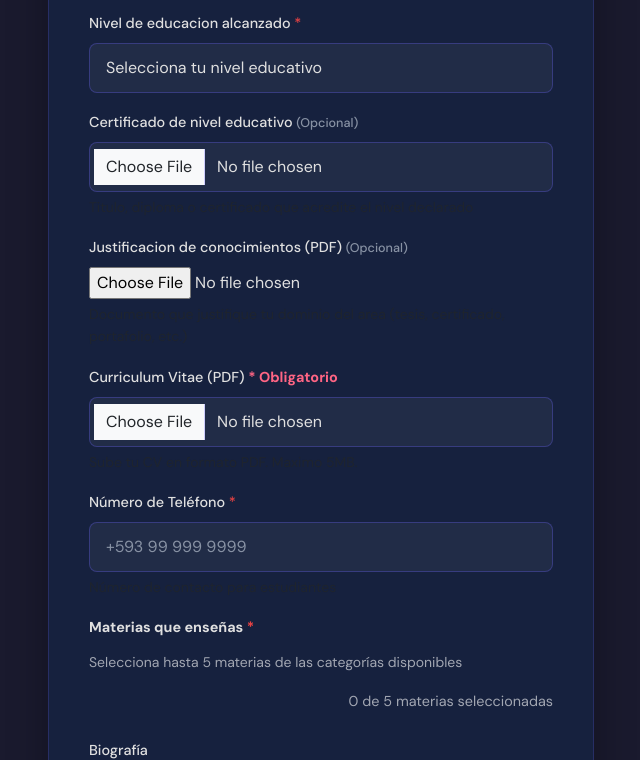
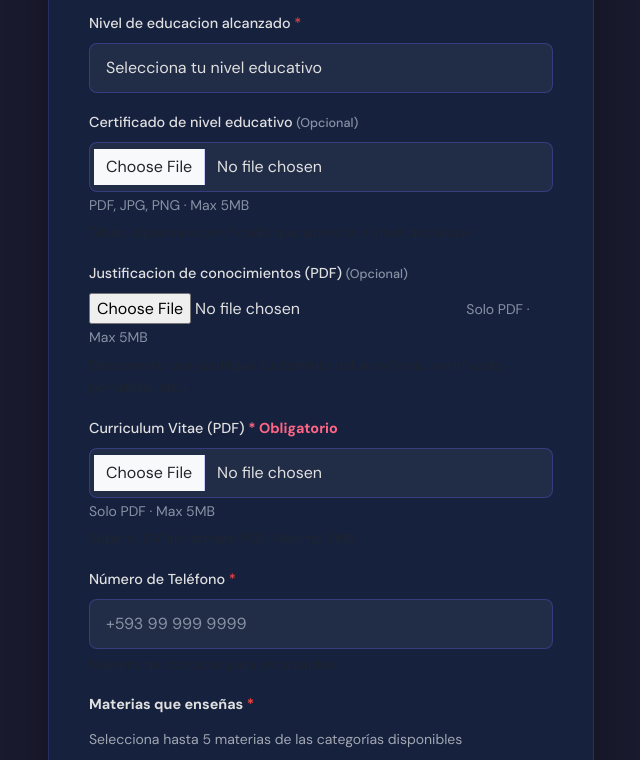
Before and after one commit to levi1519/subjectSupport, a Django app: page /tutores/registro/ in a window 1280 px wide. Shown: the part 689-1449 px from the top of the page, without its empty margins (319-959 px from the left). Run offline with Django 5.2, Linux system fonts and the light colour scheme; the visitor is signed in with stand-in values (Sample User, id 1); data comes from the database, SQL or seed files in the repository; parts of the project's set-up code (start-up, migrations or seed data) failed here and were passed over.

Commit message:
fix: request.FILES en RegisterTutorView, cv_file en save(), formatos visibles

```diff
--- a/apps/accounts/forms.py
+++ b/apps/accounts/forms.py
@@ -307,8 +307,8 @@ class TutorRegistrationForm(UserCreationForm):
             profile.is_foreign_institution = self.cleaned_data.get('is_foreign_institution', False)
             if self.cleaned_data.get('university_name'):
                 profile.university_name = self.cleaned_data['university_name']
-            if self.cleaned_data.get('document_file'):
-                profile.document_file = self.cleaned_data['document_file']
+            if self.cleaned_data.get('cv_file'):
+                profile.cv_file = self.cleaned_data['cv_file']
             if self.cleaned_data.get('institutional_credential_file'):
                 profile.institutional_credential_file = self.cleaned_data['institutional_credential_file']
             profile.save()
@@ -555,8 +555,8 @@ class ClientRegistrationForm(UserCreationForm):
             profile.phone_number = self.cleaned_data.get('phone_number', '')
             if self.cleaned_data.get('university_name'):
                 profile.university_name = self.cleaned_data['university_name']
-            if self.cleaned_data.get('document_file'):
-                profile.document_file = self.cleaned_data['document_file']
+            if self.cleaned_data.get('id_document_file'):
+                profile.id_document_file = self.cleaned_data['id_document_file']
             profile.save()
         return user
 
--- a/apps/accounts/templates/accounts/register_tutor.html
+++ b/apps/accounts/templates/accounts/register_tutor.html
@@ -179,6 +179,7 @@
                                     {% endif %}
                                 </label>
                                 {{ form.education_certificate_file }}
+                                <small class="text-muted">PDF, JPG, PNG · Max {{ config.max_file_size_mb }}MB</small>
                                 <div class="form-text">{{ form.education_certificate_file.help_text }}</div>
                                 {% if form.education_certificate_file.errors %}<div class="text-danger small">{{ form.education_certificate_file.errors }}</div>{% endif %}
                             </div>
@@ -208,6 +209,7 @@
                                     {% endif %}
                                 </label>
                                 {{ form.institutional_credential_file }}
+                                <small class="text-muted">PDF, JPG, PNG · Max {{ config.max_file_size_mb }}MB</small>
                                 <div class="form-text">{{ form.institutional_credential_file.help_text }}</div>
                                 {% if form.institutional_credential_file.errors %}<div class="text-danger small">{{ form.institutional_credential_file.errors }}</div>{% endif %}
                             </div>
@@ -223,6 +225,7 @@
                                     {% endif %}
                                 </label>
                                 {{ form.knowledge_document_file }}
+                                <small class="text-muted">Solo PDF · Max {{ config.max_file_size_mb }}MB</small>
                                 {% if form.knowledge_document_file.help_text %}
                                     <div class="form-text">{{ form.knowledge_document_file.help_text }}</div>
                                 {% endif %}
@@ -242,6 +245,7 @@
                                     {% endif %}
                                 </label>
                                 {{ form.cv_file }}
+                                <small class="text-muted">Solo PDF · Max {{ config.max_file_size_mb }}MB</small>
                                 <div class="form-text">{{ form.cv_file.help_text }}</div>
                                 {% if form.cv_file.errors %}<div class="text-danger small">{{ form.cv_file.errors }}</div>{% endif %}
                             </div>
```
